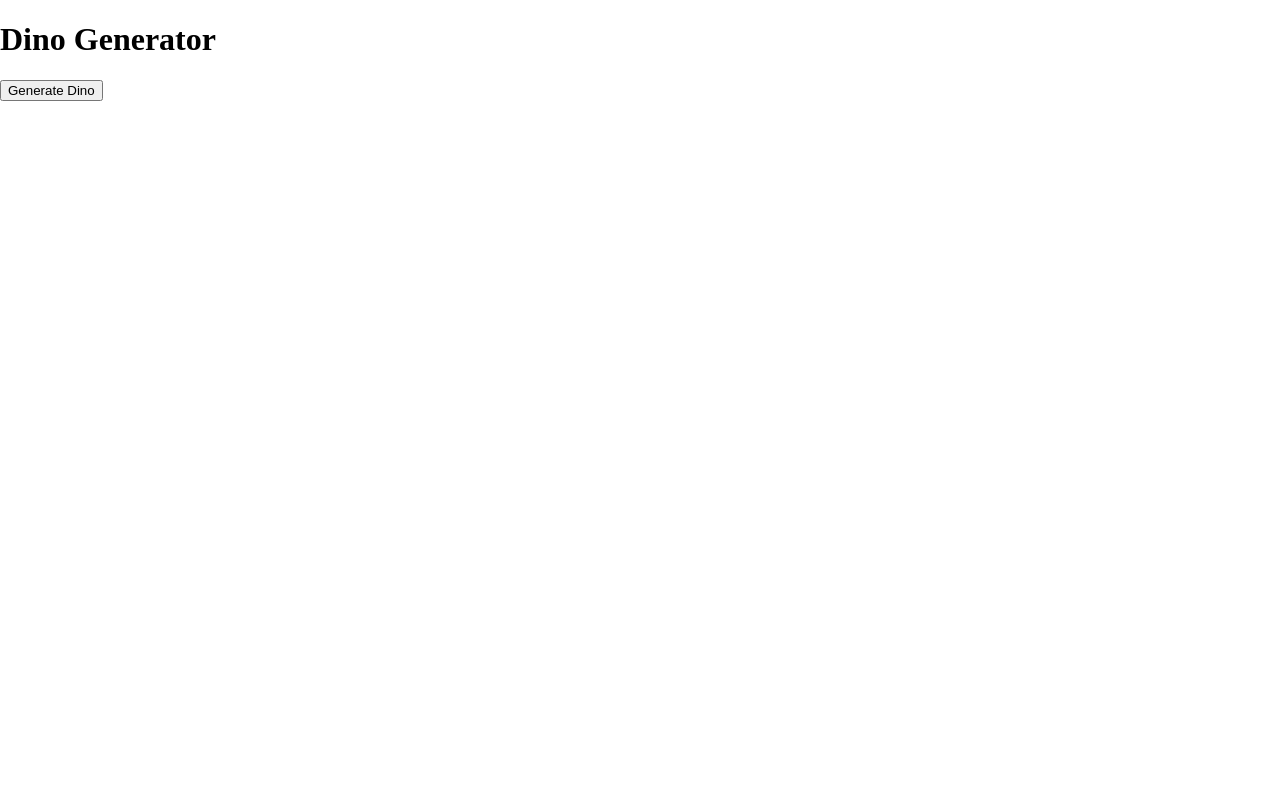
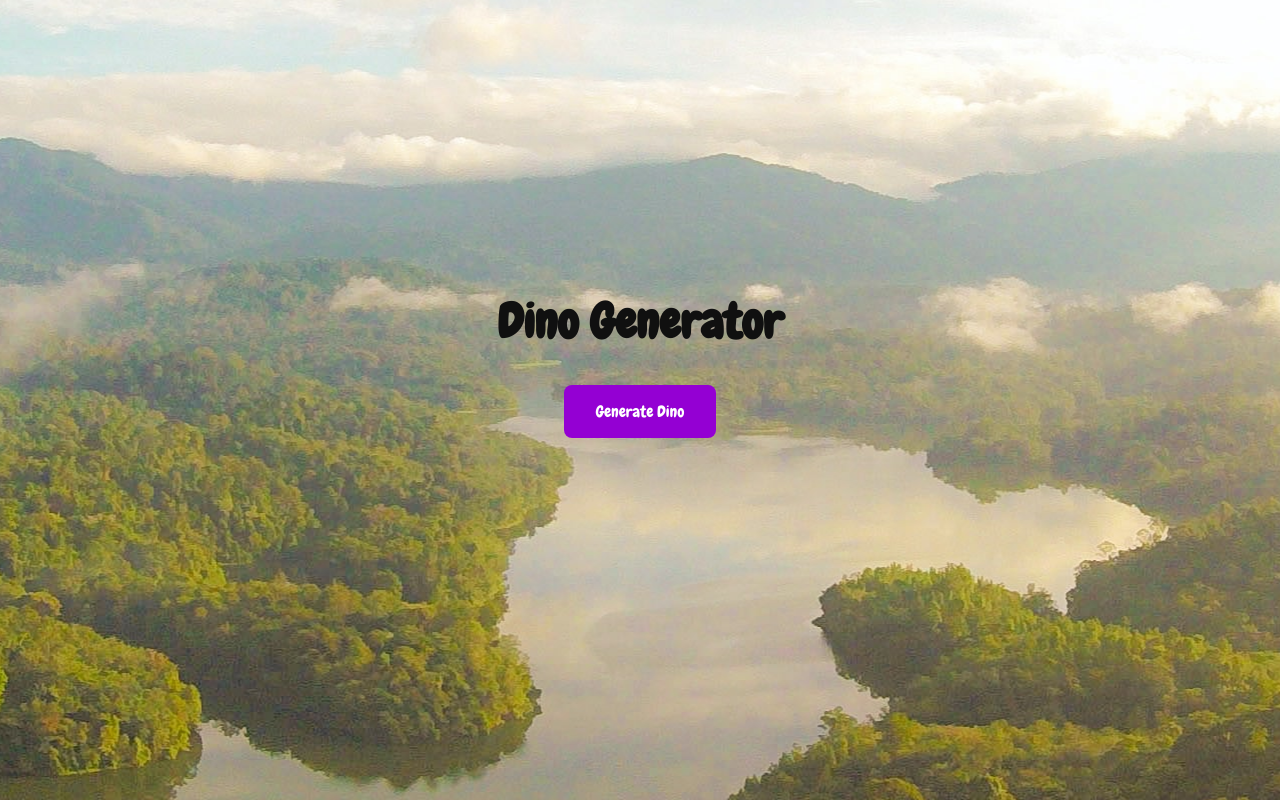
Before and after one commit to Umadevi-R/Dino-Generator, a website: page public/index.html in a window 1280 px wide. Drawn offline with Linux system fonts and the light colour scheme.

Commit message:
Styling done

```diff
--- a/public/index.html
+++ b/public/index.html
@@ -6,11 +6,16 @@
     <meta name="viewport" content="width=device-width, initial-scale=1.0">
     <title>Dino Generator</title>
     <link rel="stylesheet" href="style.css">
+    <link rel="preconnect" href="https://fonts.googleapis.com">
+    <link rel="preconnect" href="https://fonts.gstatic.com" crossorigin>
+    <link href="https://fonts.googleapis.com/css2?family=Chewy&display=swap" rel="stylesheet">
 </head>
 <body>
-    <h1>Dino Generator</h1>
-    <button id="btnLoad">Generate Dino</button>
-    <div id="dinoName"></div>
+    <section class="generator">
+        <h1>Dino Generator</h1>
+        <button id="btnLoad">Generate Dino</button>
+    </section>
+
     <script src="script.js"></script>
 </body>
 </html>
--- a/public/script.js
+++ b/public/script.js
@@ -1,5 +1,13 @@
 console.log('Script.js Loaded')
 document.querySelector('#btnLoad').addEventListener('click',()=>{
+    if(document.querySelector('#dinoImg')!=null)
+    {
+        document.querySelector('#dinoImg').remove();
+    }
+    if(document.querySelector('#dinoName')!=null)
+    {
+        document.querySelector('#dinoName').remove();
+    }
     getDinoName();
     getDinoImg();
 });
@@ -9,7 +17,11 @@ async function getDinoName(){
     const data=await res.json();
     let dinoName=data[0].join(' ');
     console.log(dinoName);
-    document.querySelector('#dinoName').textContent=dinoName;
+
+    var div = document.createElement('div');
+    div.id='dinoName'
+    div.textContent=dinoName;
+    document.querySelector('.generator').appendChild(div);
 }
 
 async function getDinoImg(){
@@ -19,13 +31,9 @@ async function getDinoImg(){
     let dinoImgUrl=dinoImg.thumbnailUrl;
     let dinoImgAlt=dinoImg.name;
     console.log(dinoImg);
-    if(document.querySelector('#dinoImg')!=null)
-    {
-        document.querySelector('#dinoImg').remove();
-    }
     var img = document.createElement('img');
     img.id='dinoImg'
     img.src = dinoImgUrl;
     img.alt = dinoImgAlt;
-    document.querySelector('body').appendChild(img);
+    document.querySelector('.generator').appendChild(img);
 }
--- a/public/style.css
+++ b/public/style.css
@@ -10,4 +10,44 @@ html{
 body{
     margin: 0;
     padding: 0;
+    min-height: 100vh;
+    background : center / auto url(./backgroundImg.jpg);
+    color: #101010;
+    display: flex;
+    flex-direction: column;
+    justify-content: center;
+    font-family: Impact, Haettenschweiler, 'Arial Narrow Bold', sans-serif;
 }
+h1{
+    margin-top: 0;
+    font-family: 'Chewy', cursive;
+    font-size: 3rem;
+    line-height: 1;
+}
+.generator{
+    padding: 2rem;
+    text-align: center;
+}
+#dinoImg{
+    max-width: 100%;
+    border-radius: 1rem;
+}
+
+button{
+    border-radius: 0.5rem;
+    background-color: darkviolet;
+    color: white;
+    padding: 1rem 2rem;
+    border:none;
+    font-family: 'Chewy', cursive;
+    font-size: 1rem;
+    cursor: pointer;
+    margin-bottom: 4rem;
+}
+
+#dinoName{
+    padding: 0.25rem;
+    font-family: 'Chewy', cursive;
+    font-size: 2rem;
+    margin-bottom: 1rem;
+}
```
Also changed, not shown: public/backgroundImg.jpg (added), 1 other file.
